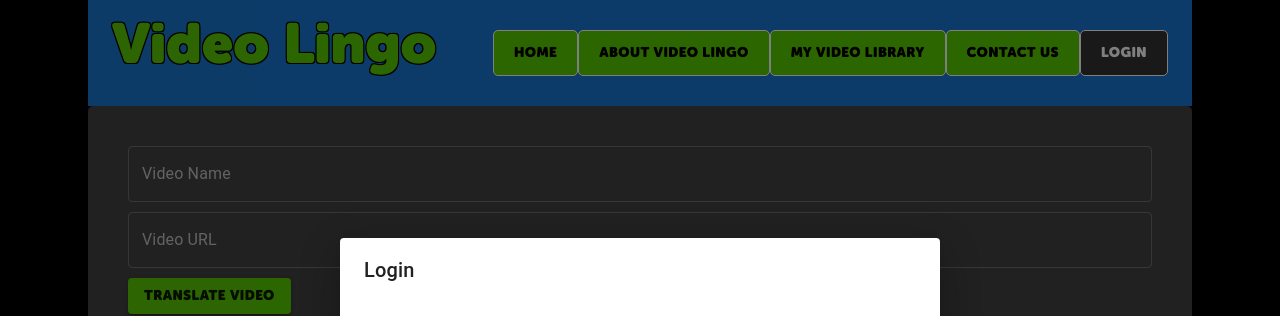
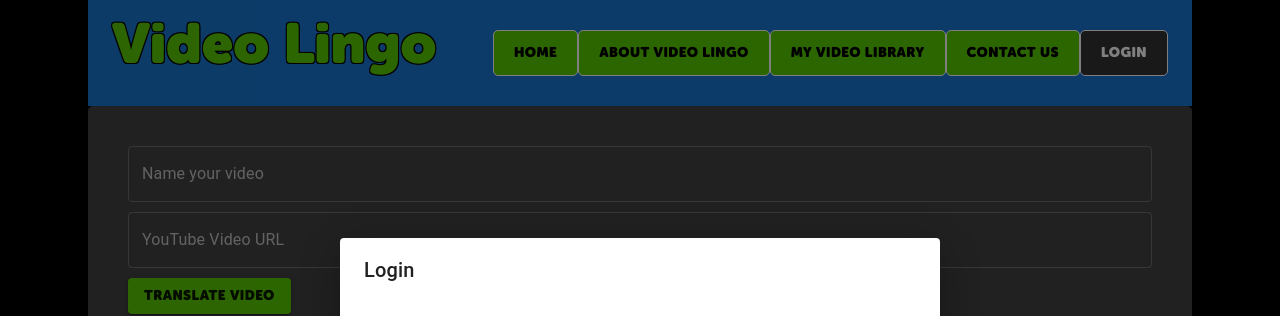
Before and after one commit to christopherflores9312/VideoLingo, a React (Create React App) app in the folder client/: page / in a window 1280 px wide. Shown: the top 316 px of the page. Built offline with nearby package versions, Linux system fonts and the light colour scheme; no server answers.

Commit message:
changed labels

```diff
--- a/client/src/components/VideoProcessor.js
+++ b/client/src/components/VideoProcessor.js
@@ -103,7 +103,7 @@ function VideoProcessor({ onProcessVideo, video, initialUrl }) {
                     <Fade in={true} timeout={500}>
                         <CustomTextField
                             fullWidth
-                            label="Video Name"
+                            label="Name your video"
                             variant="outlined"
                             value={videoName}
                             onChange={e => setVideoName(e.target.value)}
@@ -112,7 +112,7 @@ function VideoProcessor({ onProcessVideo, video, initialUrl }) {
                     <Fade in={true} timeout={1000}>
                         <CustomTextField
                             fullWidth
-                            label="Video URL"
+                            label="YouTube Video URL"
                             variant="outlined"
                             value={url}
                             onChange={e => setUrl(e.target.value)}
```
